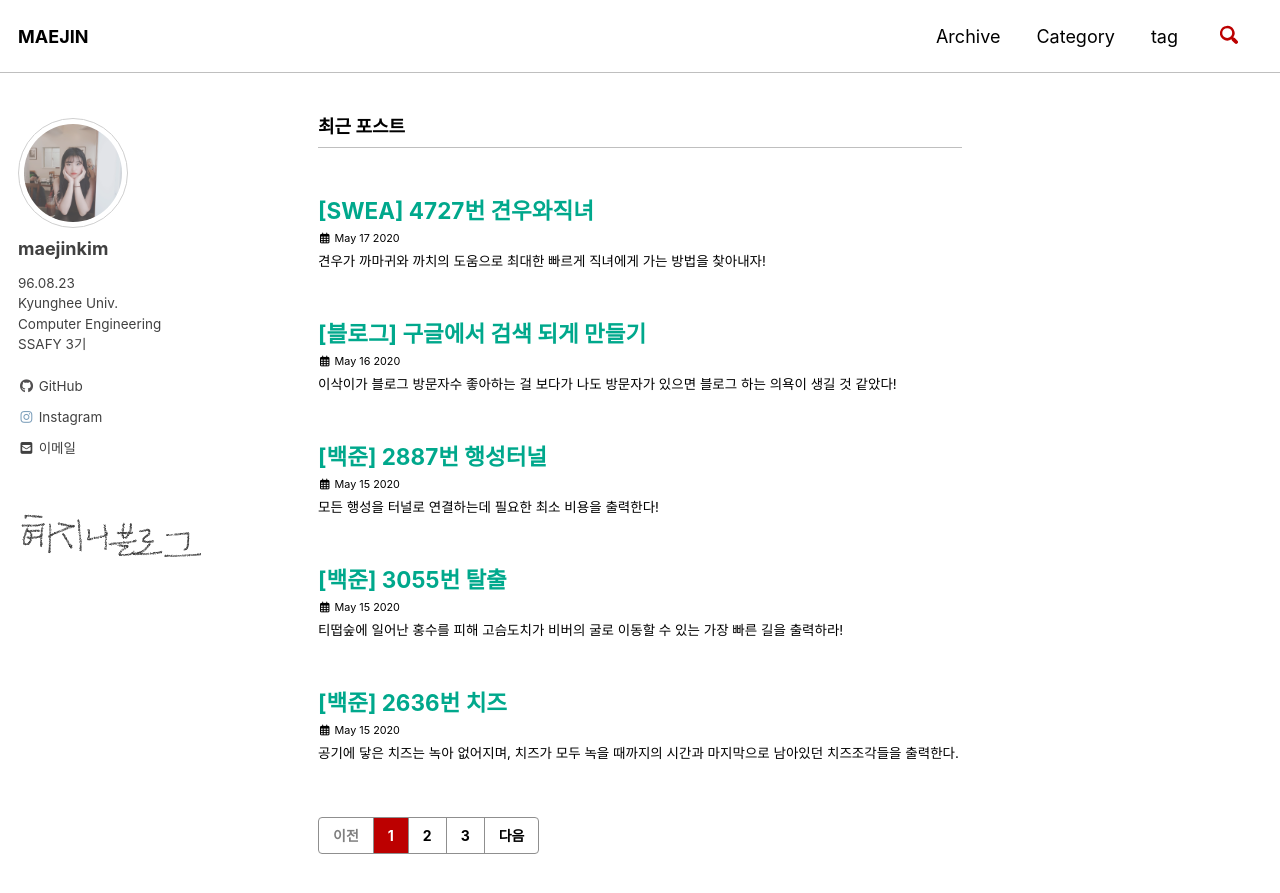
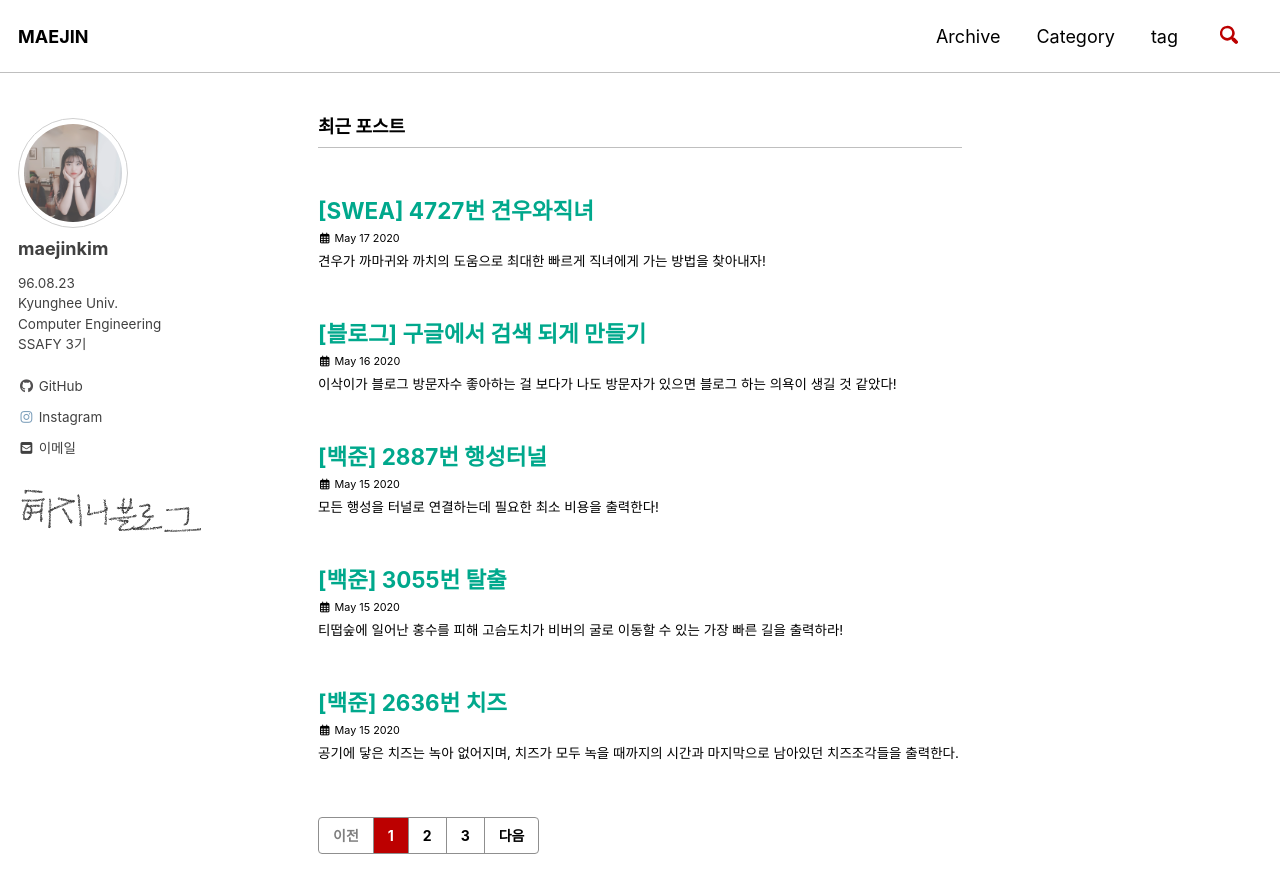
Before and after one commit to maejinkim/maejinkim.github.io, a Jekyll site: the page built from index.html, in a window 1280 px wide and 900 px high. Shown: the top 893 px of the window. Built offline with Jekyll 4.4.1, drawn with Linux system fonts in a browser that asks for light colours; cached includes are drawn as plain includes; nearby versions of some CDN libraries; the list of posts is cut into pages by our own code.

Commit message:
logo css 변경

```diff
--- a/_includes/sidebar.html
+++ b/_includes/sidebar.html
@@ -17,6 +17,6 @@
     {% endif %}
   {% endif %}
 
-  <img src = "/assets/images/logo-issac.png" alt="issac_logo" id = "issac_logo" style="width: 65%; height: auto; margin-top: 50px;">
+  <img src = "/assets/images/logo-issac.png" alt="issac_logo" id = "issac_logo" style="width: 65%; height: auto; margin-top: 25px;">
   </div>
 {% endif %}
```
